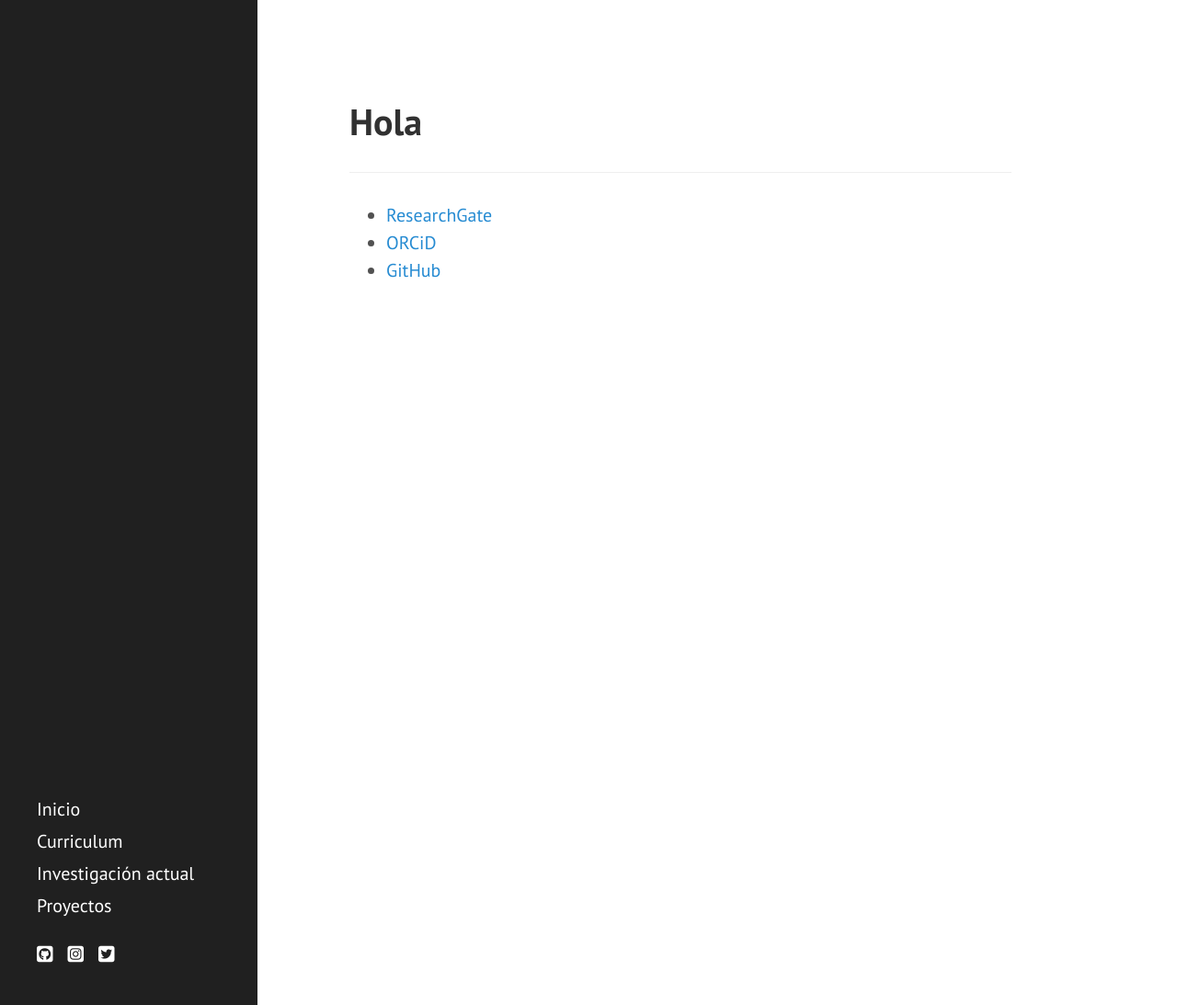
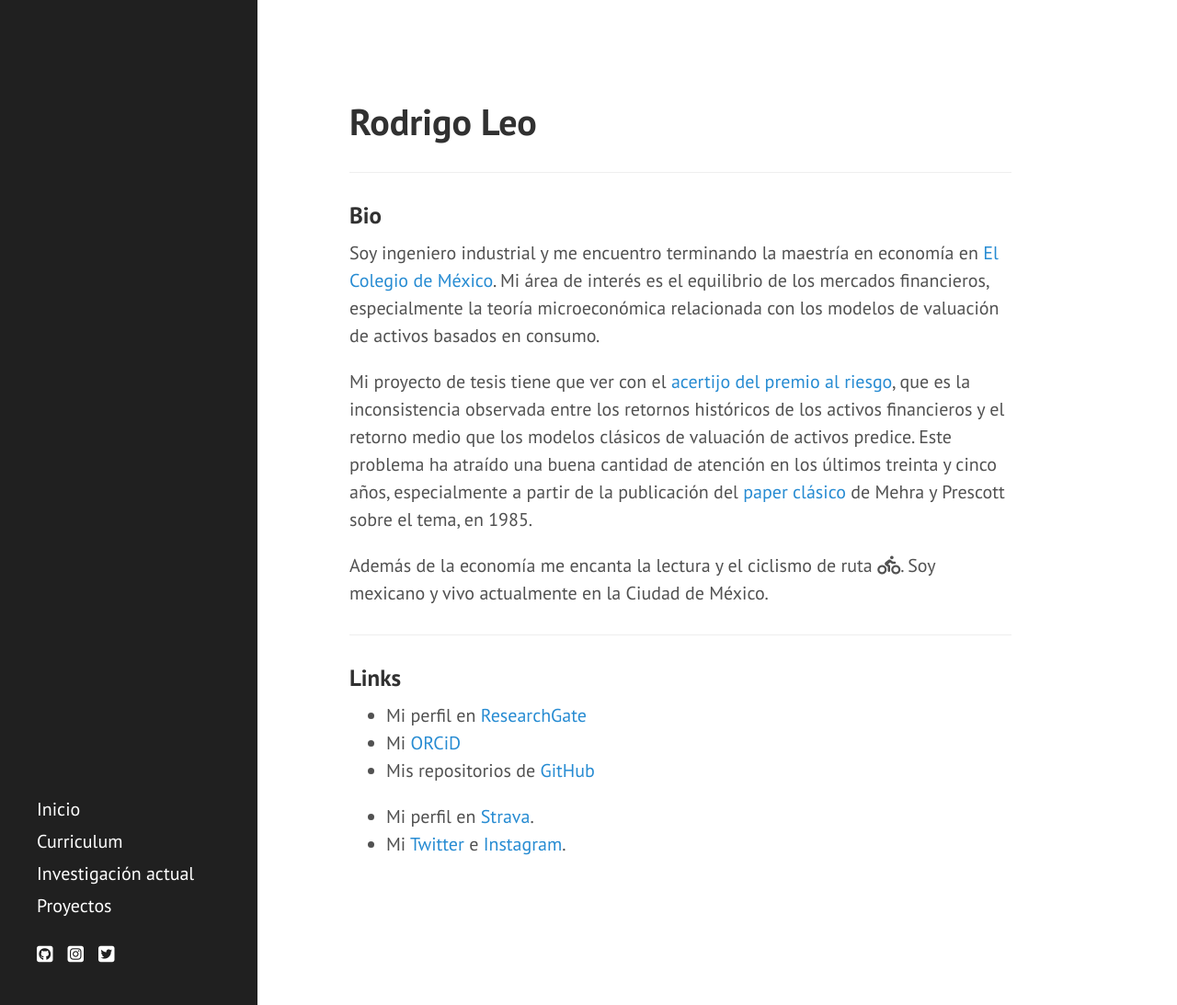
Before and after one commit to r-leo/r-leo.github.io, a Jekyll site: the page built from index.md, in a window 1280 px wide and 1093 px high. Shown: the whole window at 92% size. Built offline with Jekyll 4.4.1, drawn with Linux system fonts in a browser that asks for light colours; nearby versions of some CDN libraries.

Commit message:
More updates

```diff
--- a/_includes/head.html
+++ b/_includes/head.html
@@ -7,7 +7,7 @@
   <meta name="viewport" content="width=device-width, initial-scale=1.0, maximum-scale=1">
 
   <title>
-    {% if page.title == "Home" %}
+    {% if page.title == "" %}
       Inicio &middot; {{ site.title }} &middot; {{ site.tagline }}
     {% else %}
       {{ page.title }} &middot; {{ site.title }}
--- a/index.md
+++ b/index.md
@@ -3,10 +3,26 @@ layout: page
 title: ''
 ---
 
-# Hola
+# Rodrigo Leo
 
 ---
 
-* [ResearchGate](https://www.researchgate.net/profile/Rodrigo-Leo)
-* [ORCiD](https://orcid.org/0000-0003-4359-6927)
-* [GitHub](https://github.com/rodrigo-lp)
+### Bio
+
+Soy ingeniero industrial y me encuentro terminando la maestría en economía en [El Colegio de México](https://www.colmex.mx). Mi área de interés es el equilibrio de los mercados financieros, especialmente la teoría microeconómica relacionada con los modelos de valuación de activos basados en consumo.
+
+Mi proyecto de tesis tiene que ver con el [acertijo del premio al riesgo](https://en.wikipedia.org/wiki/Equity_premium_puzzle), que es la inconsistencia observada entre los retornos históricos de los activos financieros y el retorno medio que los modelos clásicos de valuación de activos predice. Este problema ha atraído una buena cantidad de atención en los últimos treinta y cinco años, especialmente a partir de la publicación del [paper clásico](https://doi.org/10.1016/0304-3932(85)90061-3) de Mehra y Prescott sobre el tema, en 1985.
+
+Además de la economía me encanta la lectura y el ciclismo de ruta <i class="fas fa-biking"></i>. Soy mexicano y vivo actualmente en la Ciudad de México.
+
+
+---
+
+### Links
+
+* Mi perfil en [ResearchGate](https://www.researchgate.net/profile/Rodrigo-Leo)
+* Mi [ORCiD](https://orcid.org/0000-0003-4359-6927)
+* Mis repositorios de [GitHub](https://github.com/rodrigo-lp)
+
+* Mi perfil en [Strava](https://strava.com/athletes/rodrigoleo).
+* Mi [Twitter](https://twitter.com/rodrigo_leo_) e [Instagram](https://www.instagram.com/rleo.p/).
```
Also changed, not shown: curriculum.md (+2 -2 lines).
